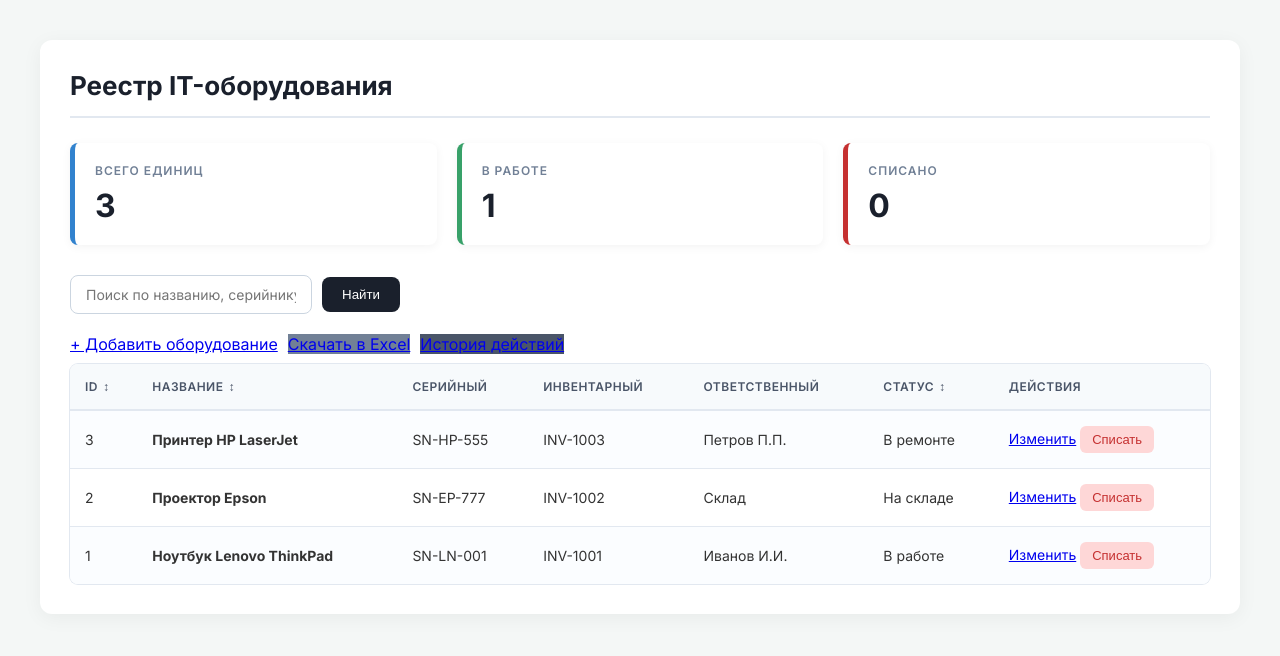
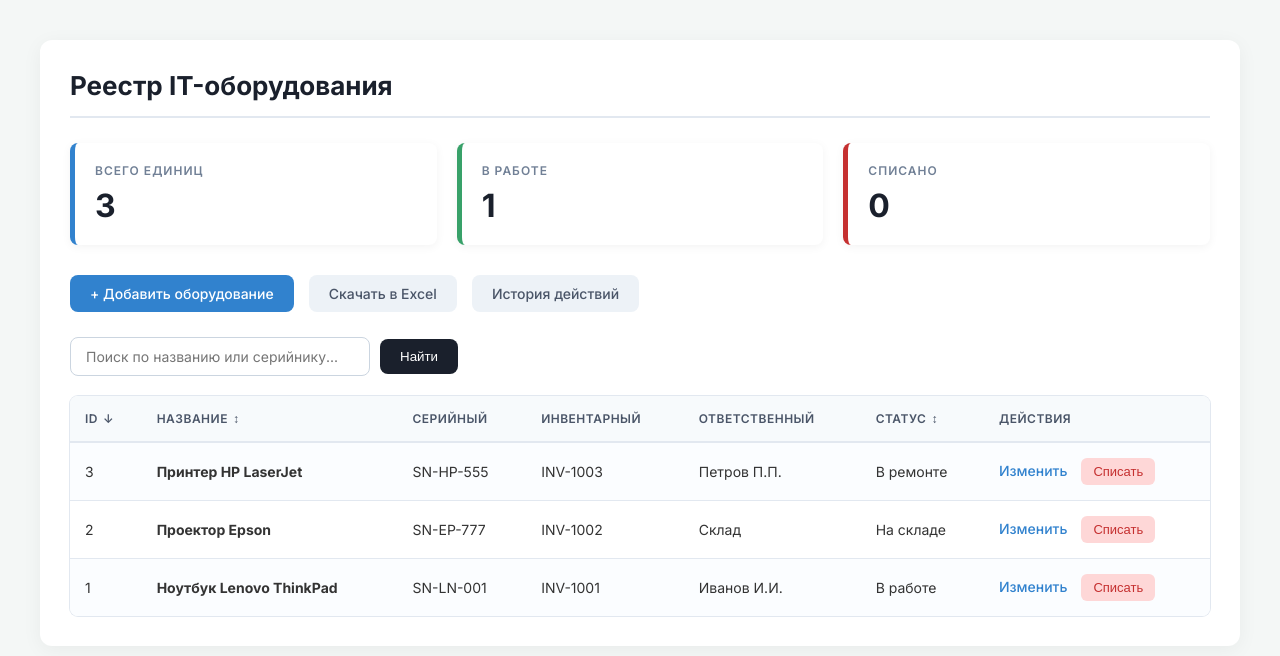
Before and after one commit to gntryzero/it-inventory-panel, a PHP site: page /dashboard.php in a window 1280 px wide. Shown: the top 656 px of the page. Run offline with PHP 8.4, Linux system fonts and the light colour scheme; data comes from the database, SQL or seed files in the repository.

Commit message:
Update dashboard.php
Я убрал лишние стили из HTML-кода и сгруппировал кнопки сверху в один красивый ряд

```diff
--- a/dashboard.php
+++ b/dashboard.php
@@ -15,25 +15,28 @@ if ($q !== '') {
 }
 
 // --- 3. СОРТИРОВКА ---
-// Белый список колонок, чтобы нельзя было сделать sql-инъекцию через сортировку
 $sort = $_GET['sort'] ?? 'id';
 $order = $_GET['order'] ?? 'DESC';
 $allowed_sorts = ['id', 'name', 'status'];
 if (!in_array($sort, $allowed_sorts)) $sort = 'id';
 if ($order !== 'ASC' && $order !== 'DESC') $order = 'DESC';
 
-// --- 4. ПАГИНАЦИЯ (по 5 записей) ---
+// Иконки для сортировки
+$icon_id = ($sort == 'id') ? ($order == 'ASC' ? '↑' : '↓') : '↕';
+$icon_name = ($sort == 'name') ? ($order == 'ASC' ? '↑' : '↓') : '↕';
+$icon_status = ($sort == 'status') ? ($order == 'ASC' ? '↑' : '↓') : '↕';
+
+// --- 4. ПАГИНАЦИЯ ---
 $limit = 5;
 $page = isset($_GET['page']) ? (int)$_GET['page'] : 1;
 if ($page < 1) $page = 1;
 $offset = ($page - 1) * $limit;
 
-// Считаем сколько всего страниц
 $count_query = mysqli_query($link, "SELECT COUNT(*) FROM assets $where");
 $total_rows = mysqli_fetch_row($count_query)[0];
 $total_pages = ceil($total_rows / $limit);
 
-// Основной запрос с сортировкой и лимитом
+// Основной запрос
 $sql = "SELECT * FROM assets $where ORDER BY $sort $order LIMIT $limit OFFSET $offset";
 $result = mysqli_query($link, $sql);
 ?>
@@ -65,37 +68,39 @@ $result = mysqli_query($link, $sql);
         </div>
     </div>
 
+    <!-- Кнопки управления -->
+    <div class="top-actions">
+        <a href="editor.php" class="btn btn-primary">+ Добавить оборудование</a>
+        <a href="export.php" class="btn btn-secondary">Скачать в Excel</a>
+        <a href="logs.php" class="btn btn-secondary">История действий</a>
+    </div>
+
+    <!-- Поиск -->
     <form method="get" class="search-form">
-        <!-- Скрытые поля, чтобы при поиске не сбрасывалась сортировка -->
         <input type="hidden" name="sort" value="<?= esc($sort) ?>">
         <input type="hidden" name="order" value="<?= esc($order) ?>">
 
-        <input name="q" value="<?= esc($q) ?>" placeholder="Поиск по названию, серийнику...">
+        <input name="q" value="<?= esc($q) ?>" placeholder="Поиск по названию или серийнику..." style="width: 300px;">
         <button type="submit" class="btn-search">Найти</button>
         <?php if ($q !== ''): ?>
-            <a href="dashboard.php" style="align-self: center; margin-left: 10px;">Сбросить</a>
+            <a href="dashboard.php" class="btn-edit">Сбросить</a>
         <?php endif; ?>
     </form>
 
-    <p style="display: flex; gap: 10px;">
-        <a href="editor.php" class="btn-add" style="margin-bottom: 0;">+ Добавить оборудование</a>
-        <a href="export.php" class="btn-add" style="background: #718096; margin-bottom: 0;">Скачать в Excel</a>
-        <a href="logs.php" class="btn-add" style="background: #4a5568; margin-bottom: 0;">История действий</a>
-    </p>
-
+    <!-- Таблица -->
     <table>
         <tr>
-            <th><a href="?sort=id&order=<?= $sort == 'id' && $order == 'ASC' ? 'DESC' : 'ASC' ?>&q=<?= esc($q) ?>">ID <span class="sort-icon">↕</span></a></th>
-            <th><a href="?sort=name&order=<?= $sort == 'name' && $order == 'ASC' ? 'DESC' : 'ASC' ?>&q=<?= esc($q) ?>">Название <span class="sort-icon">↕</span></a></th>
+            <th><a href="?sort=id&order=<?= $sort == 'id' && $order == 'ASC' ? 'DESC' : 'ASC' ?>&q=<?= esc($q) ?>">ID <span><?= $icon_id ?></span></a></th>
+            <th><a href="?sort=name&order=<?= $sort == 'name' && $order == 'ASC' ? 'DESC' : 'ASC' ?>&q=<?= esc($q) ?>">Название <span><?= $icon_name ?></span></a></th>
             <th>Серийный</th>
             <th>Инвентарный</th>
             <th>Ответственный</th>
-            <th><a href="?sort=status&order=<?= $sort == 'status' && $order == 'ASC' ? 'DESC' : 'ASC' ?>&q=<?= esc($q) ?>">Статус <span class="sort-icon">↕</span></a></th>
+            <th><a href="?sort=status&order=<?= $sort == 'status' && $order == 'ASC' ? 'DESC' : 'ASC' ?>&q=<?= esc($q) ?>">Статус <span><?= $icon_status ?></span></a></th>
             <th>Действия</th>
         </tr>
 
         <?php if ($total_rows == 0): ?>
-            <tr><td colspan="7" style="text-align:center;">Ничего не найдено</td></tr>
+            <tr><td colspan="7" style="text-align:center; padding: 30px; color: #718096;">Ничего не найдено</td></tr>
         <?php endif; ?>
 
         <?php while ($row = mysqli_fetch_assoc($result)): ?>
@@ -113,7 +118,7 @@ $result = mysqli_query($link, $sql);
                 <td><?= $current_status ?></td>
                 <td>
                     <?php if (!$retired): ?>
-                        <a href="editor.php?id=<?= (int)$row['id'] ?>">Изменить</a>
+                        <a href="editor.php?id=<?= (int)$row['id'] ?>" class="btn-edit">Изменить</a>
                         <form method="post" action="retire.php" style="display:inline" onsubmit="return confirm('Списать оборудование?')">
                             <input type="hidden" name="id" value="<?= (int)$row['id'] ?>">
                             <button class="btn-retire">Списать</button>
```
